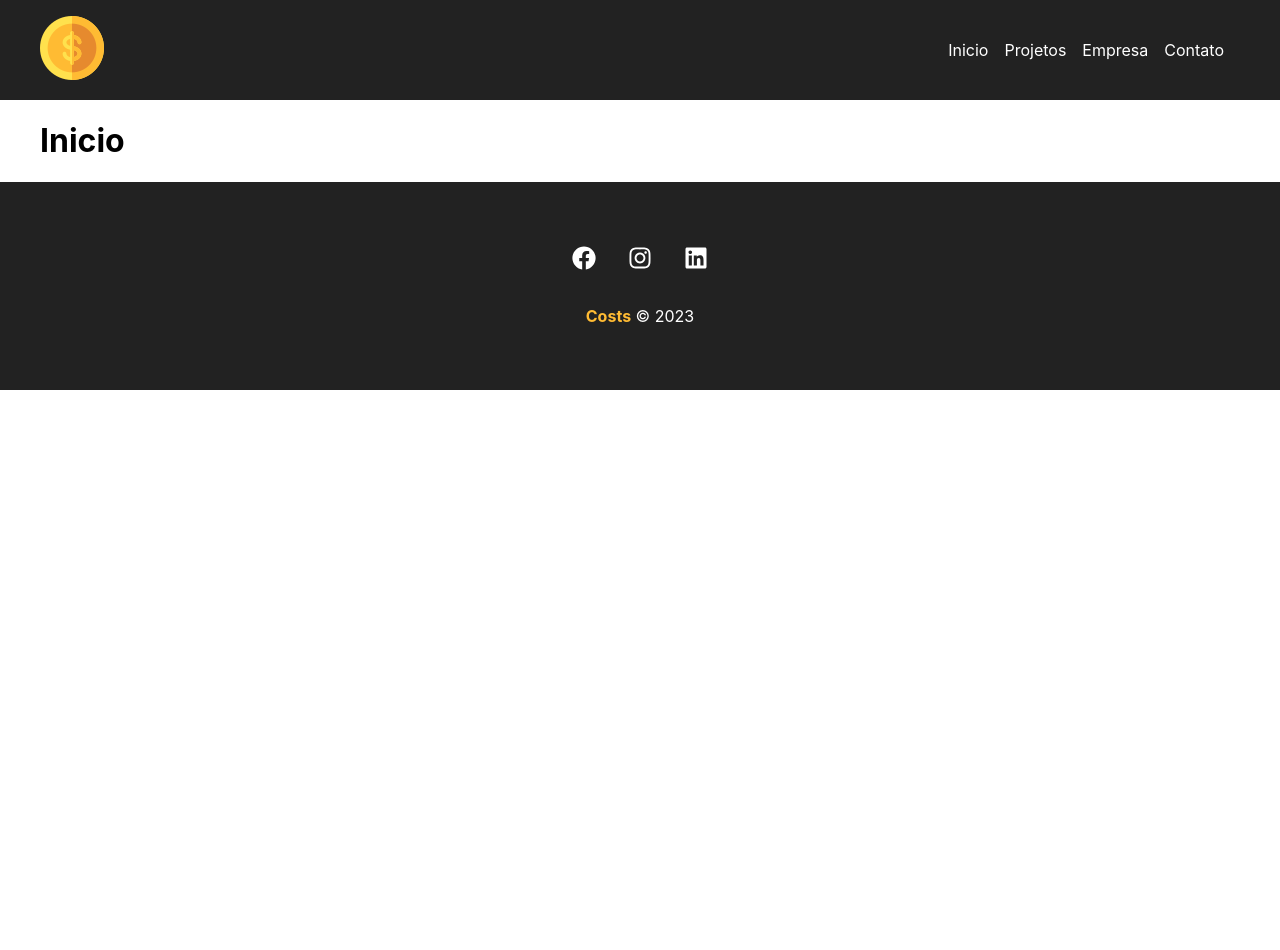
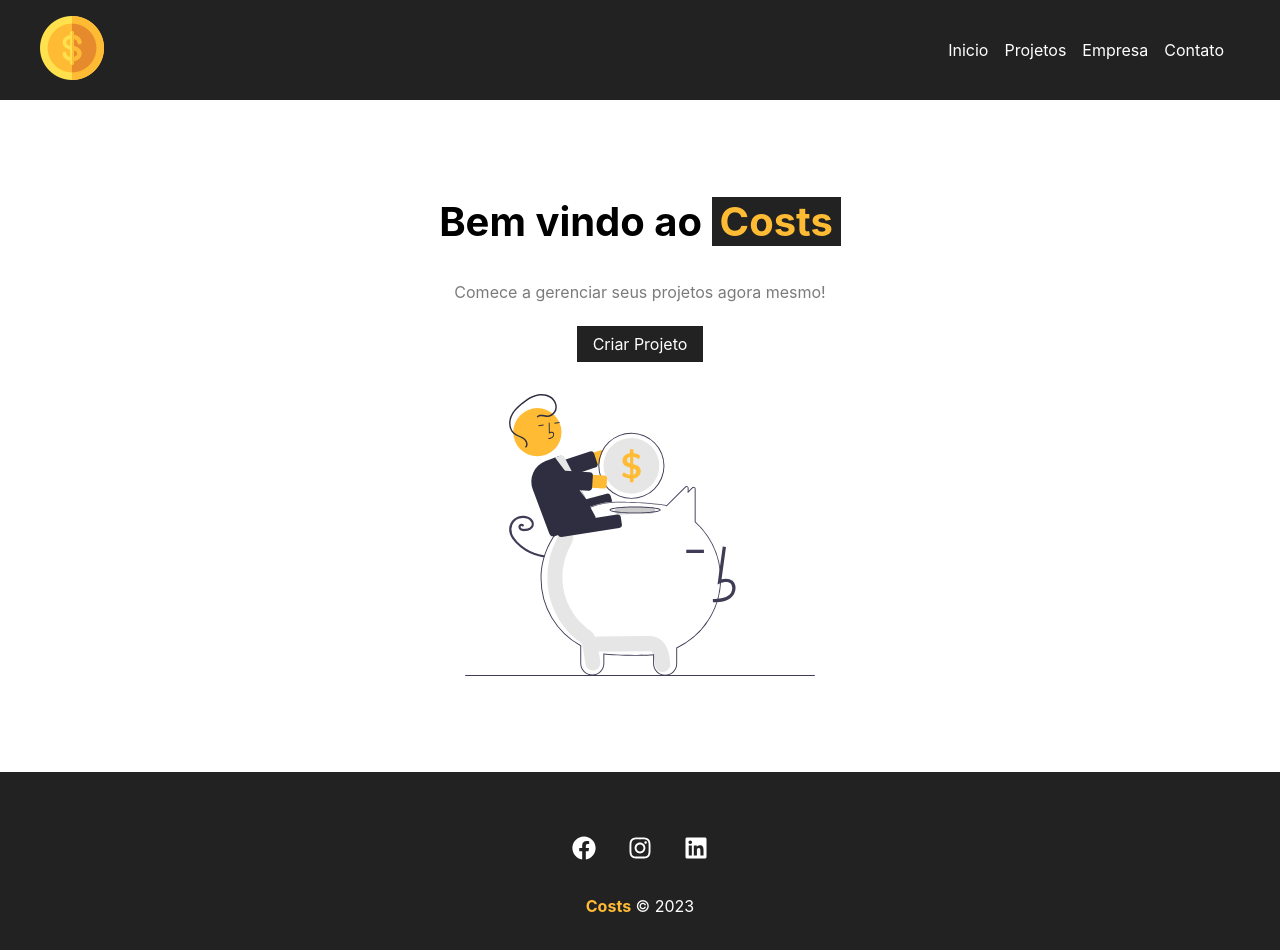
Before and after one commit to DevCarlosFilipe/LearnReactJS, a React (Create React App) app in the folder costs/: page / in a window 1280 px wide. Shown: the top 950 px of the page. Before the commit the page ends 800 px from the top, so only its background shows below. Built offline with nearby package versions, Linux system fonts and the light colour scheme.

Commit message:
Aula #20
Estilização da Home e criação do componente "LinkButton"

```diff
--- /dev/null
+++ b/costs/src/components/layout/LinkButton.js
@@ -0,0 +1,8 @@
+import { Link } from "react-router-dom";
+import styles from "./css/LinkButton.module.css";
+
+function LinkButton({ to, text }) {
+    return <Link className={styles.btn} to={to}>{text}</Link>;
+}
+
+export default LinkButton;
--- /dev/null
+++ b/costs/src/components/layout/css/LinkButton.module.css
@@ -0,0 +1,11 @@
+.btn {
+    background-color: #222;
+    color: white;
+    padding: 0.5em 1em;
+    text-decoration: none;
+    transition: 0.5s;
+}
+
+.btn:hover {
+    color: #ffbb33
+}
--- a/costs/src/components/pages/Home.js
+++ b/costs/src/components/pages/Home.js
@@ -1,5 +1,19 @@
+import styles from "./css/Home.module.css";
+import { Link } from "react-router-dom";
+import savings from "../../img/savings.svg";
+import LinkButton from "../layout/LinkButton";
+
 function Home() {
-    return <h1>Inicio</h1>;
+    return (
+        <section className={styles.home_container}>
+            <h1>
+                Bem vindo ao <span>Costs</span>
+            </h1>
+            <p>Comece a gerenciar seus projetos agora mesmo!</p>
+            <LinkButton to="/newproject" text="Criar Projeto" />
+            <img src={savings} alt="Costs" />
+        </section>
+    );
 }
 
 export default Home;
--- /dev/null
+++ b/costs/src/components/pages/css/Home.module.css
@@ -0,0 +1,28 @@
+.home_container {
+    width: 100%;
+    display: flex;
+    flex-direction: column;
+    align-items: center;
+    justify-items: center;
+    padding: 4em;
+}
+
+.home_container h1{
+    font-size: 2.5em;
+    margin-bottom: .5em;
+}
+.home_container h1 span{
+    color: #ffbb33;
+    padding: 0 .2em;
+    background-color: #222;
+}
+
+.home_container p {
+    margin-bottom: 1.5em;
+    color: #7b7b7b;
+}
+
+.home_container img {
+    width: 350px;
+    margin: 2em 0;
+}
```
